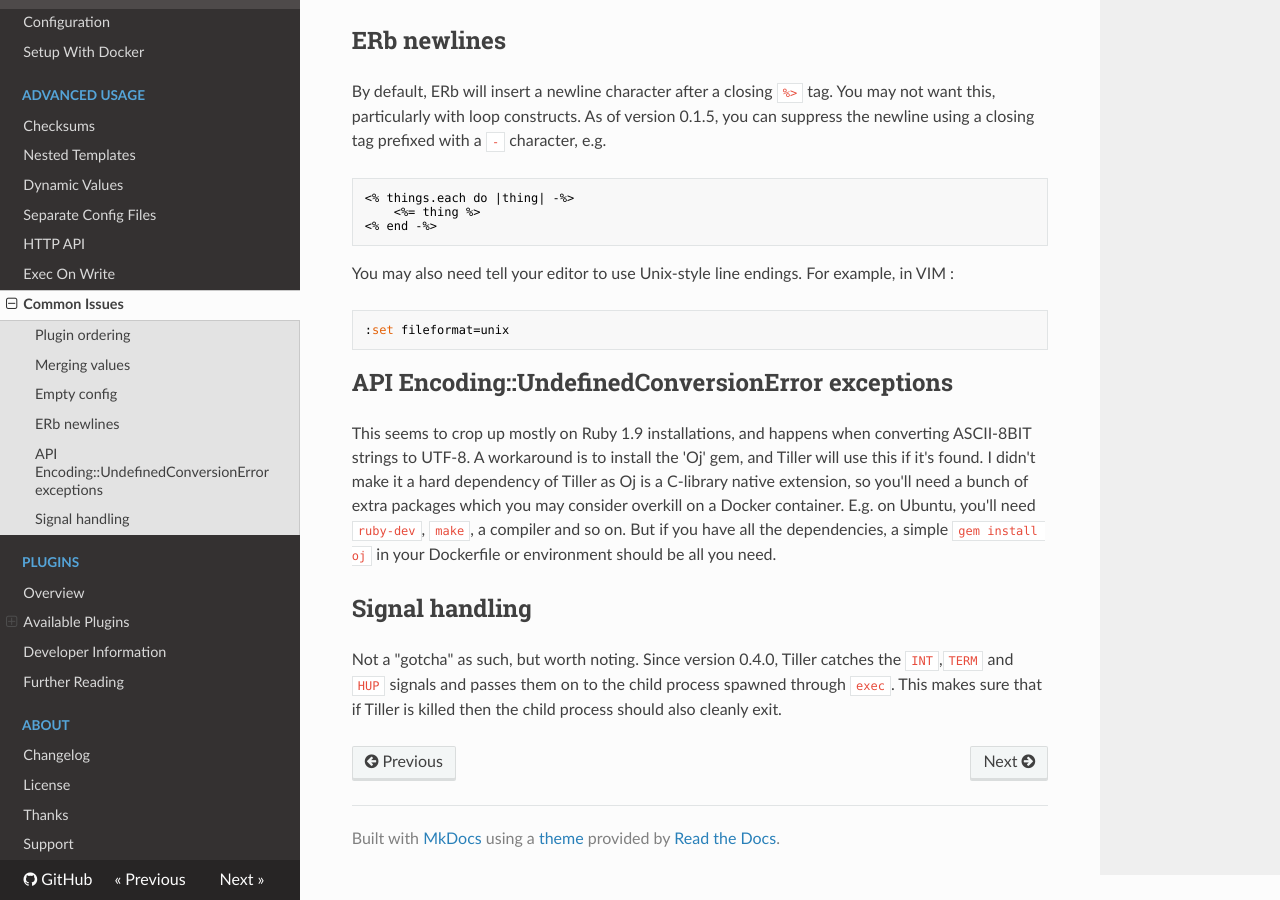
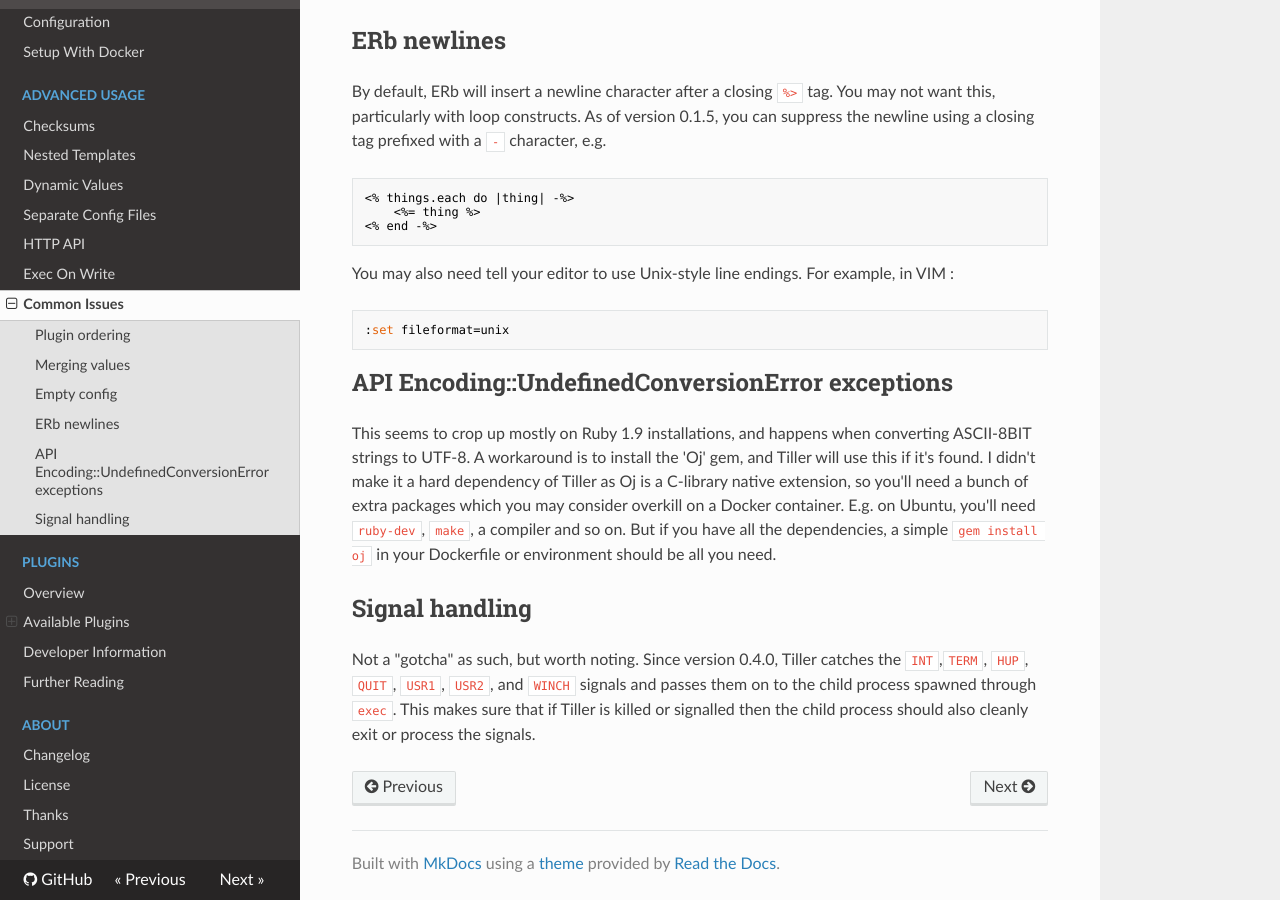
Before and after one commit to markround/tiller, an MkDocs documentation site: the page built from docs/general/faq.md, in a window 1280 px wide and 900 px high, scrolled down 1561 px. Built offline with MkDocs 1.6.1, drawn with Linux system fonts in a browser that asks for light colours; nearby versions of some CDN libraries; old or Windows-style settings are respelled for this version of MkDocs.

Commit message:
Updated signals handled by Tiller

```diff
--- a/docs/general/faq.md
+++ b/docs/general/faq.md
@@ -76,4 +76,4 @@ You may also need tell your editor to use Unix-style line endings. For example,
 This seems to crop up mostly on Ruby 1.9 installations, and happens when converting ASCII-8BIT strings to UTF-8. A workaround is to install the 'Oj' gem, and Tiller will use this if it's found. I didn't make it a hard dependency of Tiller as Oj is a C-library native extension, so you'll need a bunch of extra packages which you may consider overkill on a Docker container. E.g. on Ubuntu, you'll need `ruby-dev`, `make`, a compiler and so on. But if you have all the dependencies, a simple `gem install oj` in your Dockerfile or environment should be all you need.
 
 ## Signal handling
-Not a "gotcha" as such, but worth noting. Since version 0.4.0, Tiller catches the `INT`,`TERM` and `HUP` signals and passes them on to the child process spawned through `exec`. This makes sure that if Tiller is killed then the child process should also cleanly exit.
+Not a "gotcha" as such, but worth noting. Since version 0.4.0, Tiller catches the `INT`,`TERM`, `HUP`, `QUIT`, `USR1`, `USR2`, and `WINCH` signals and passes them on to the child process spawned through `exec`. This makes sure that if Tiller is killed or signalled then the child process should also cleanly exit or process the signals.
```
